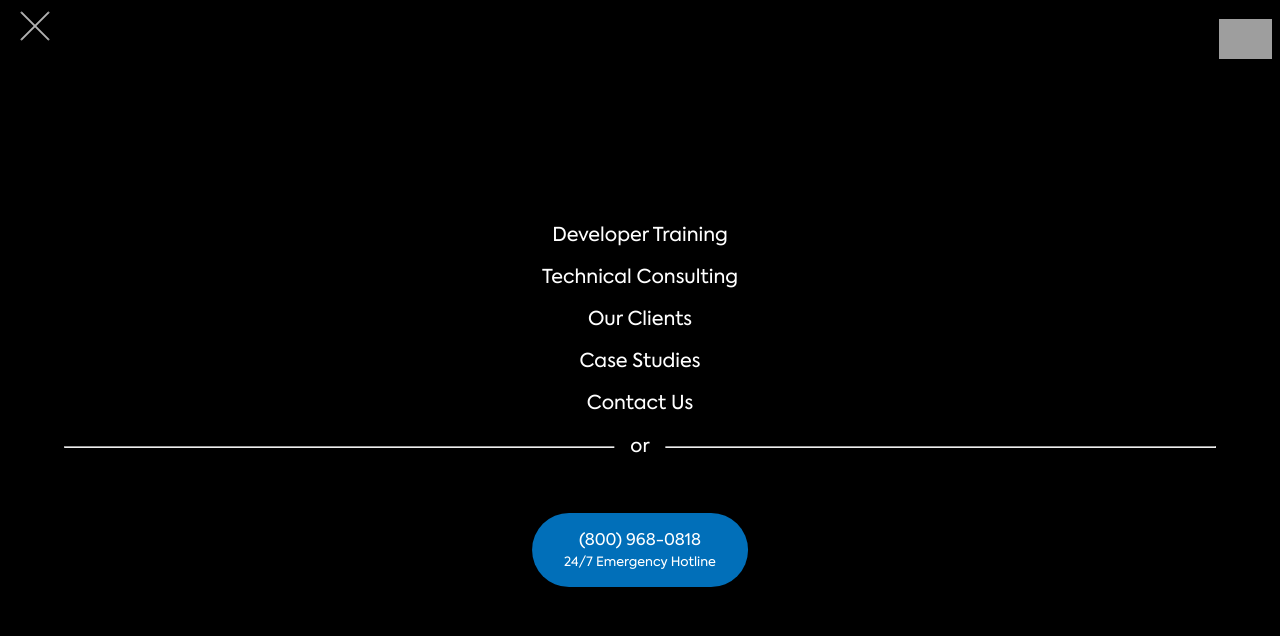
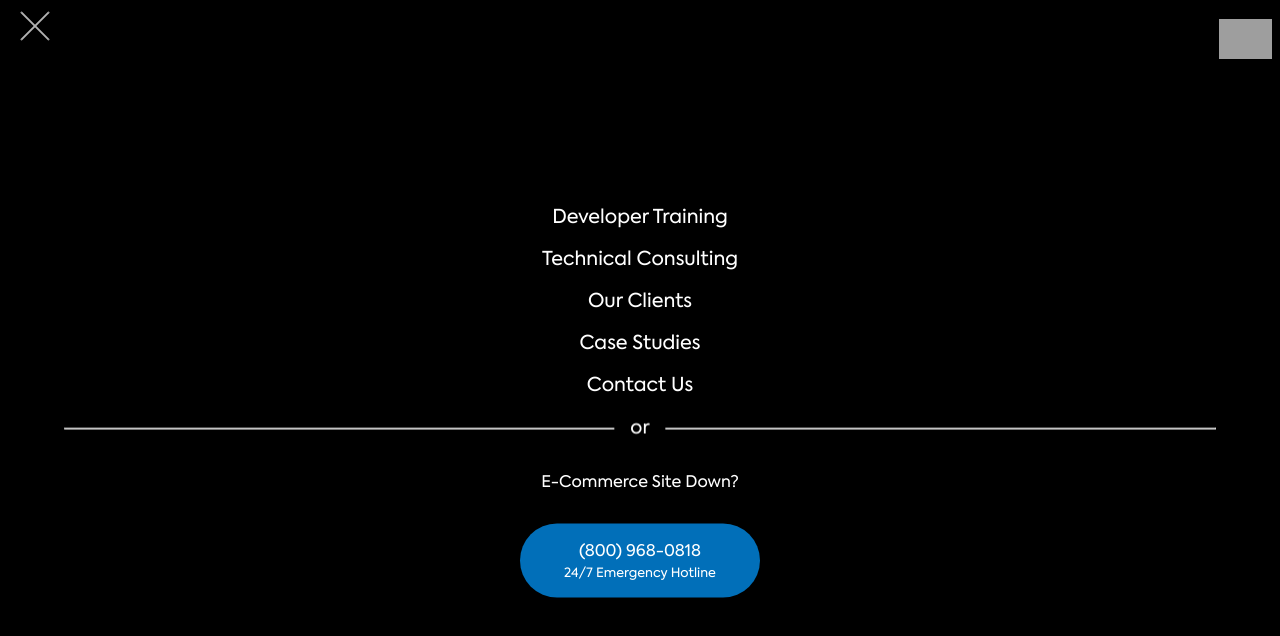
Before and after one commit to outgrow/outgrow-website, a Next.js app: page / in a window 1280 px wide. Both pictures are taken after a click on the button 35 px from the left and 29 px from the top of the page. Shown: the top 636 px of the page. Built offline with nearby package versions, Linux system fonts and the light colour scheme; grey boxes are pictures that could not be loaded.

Commit message:
Add animation on list items

```diff
--- a/components/nav.js
+++ b/components/nav.js
@@ -1,6 +1,6 @@
 import React, { Component }  from "react"
 import Link from "next/link"
-import styled from "styled-components"
+import styled, { css, keyframes } from "styled-components"
 import classNames from "classnames"
 
 const links = [
@@ -13,6 +13,18 @@ const links = [
   link.key = `nav-link-${link.href}-${link.label}`
   return link
 })
+
+const listItemAnimation = keyframes`
+  from {
+    transform: translateY(-15px);
+    opacity: 0;
+  }
+
+  to {
+    transform: translateY(0);
+    opacity: 1;
+  }
+`
 
 const TopBar = styled.div`
   position: absolute;
@@ -132,11 +144,19 @@ const List = styled.ul`
   position: relative;
   top: 50%;
   transform: translateY(-50%);
+  list-style: none;
 `
 
 const ListItem = styled.li`
   text-align: center;
   padding: .5rem 0;
+  color: white;
+  opacity: 0;
+
+  animation-name: ${listItemAnimation};
+  animation-duration: 300ms;
+  animation-delay: ${props => props.iterationCount * 0.05}s;
+  animation-fill-mode: forwards;
 `
 
 const ListItemLink = styled.a`
@@ -167,14 +187,15 @@ const DividerText = styled.h3`
 `
 
 const ButtonLink = styled.a`
-  display: inline-block;
+  display: block;
+  width: 15rem;
   background: #016FB9;
   color: white;
   text-decoration: none;
   text-align: center;
 
   padding: 1rem 2rem;
-  margin-top: 2rem;
+  margin-top: 1rem;
 
   border-radius: 68px;
 
@@ -221,24 +242,26 @@ class Nav extends Component {
         </TopBar>
         {this.state.isMenuOpen && <MobileNavWrapper>
           <List>
-            {links.map(({ key, href, label }) => (
-              <ListItem key={key}>
+            {links.map(({ key, href, label }, index) => (
+              <ListItem key={key} iterationCount={index}>
                 <Link href={href}>
                   <ListItemLink>{label}</ListItemLink>
                 </Link>
               </ListItem>
             ))}
 
-            <ListItem>
+            <ListItem iterationCount={5}>
               <Divider />
               <DividerText>or</DividerText>
             </ListItem>
 
-            <ListItem>E-Commerce Site Down?</ListItem>
-            <ButtonLink href="tel:+18009680818">
-              (800) 968-0818<br/>
-              <span>24/7 Emergency Hotline</span>
-            </ButtonLink>
+            <ListItem style={{ marginTop: "2.5rem" }} iterationCount={6}>E-Commerce Site Down?</ListItem>
+            <ListItem iterationCount={7}>
+              <ButtonLink href="tel:+18009680818">
+                (800) 968-0818<br/>
+                <span>24/7 Emergency Hotline</span>
+              </ButtonLink>
+            </ListItem>
           </List>
         </MobileNavWrapper>}
       </div>
```
